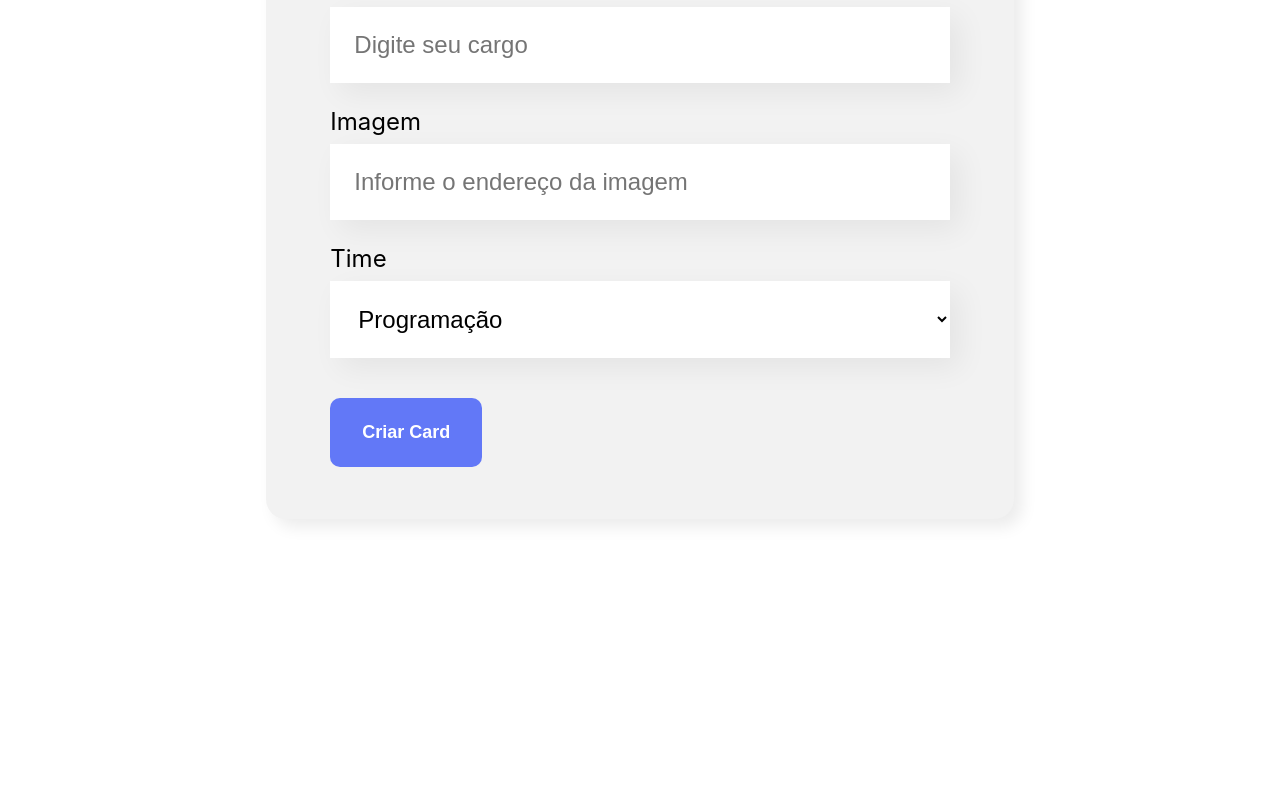
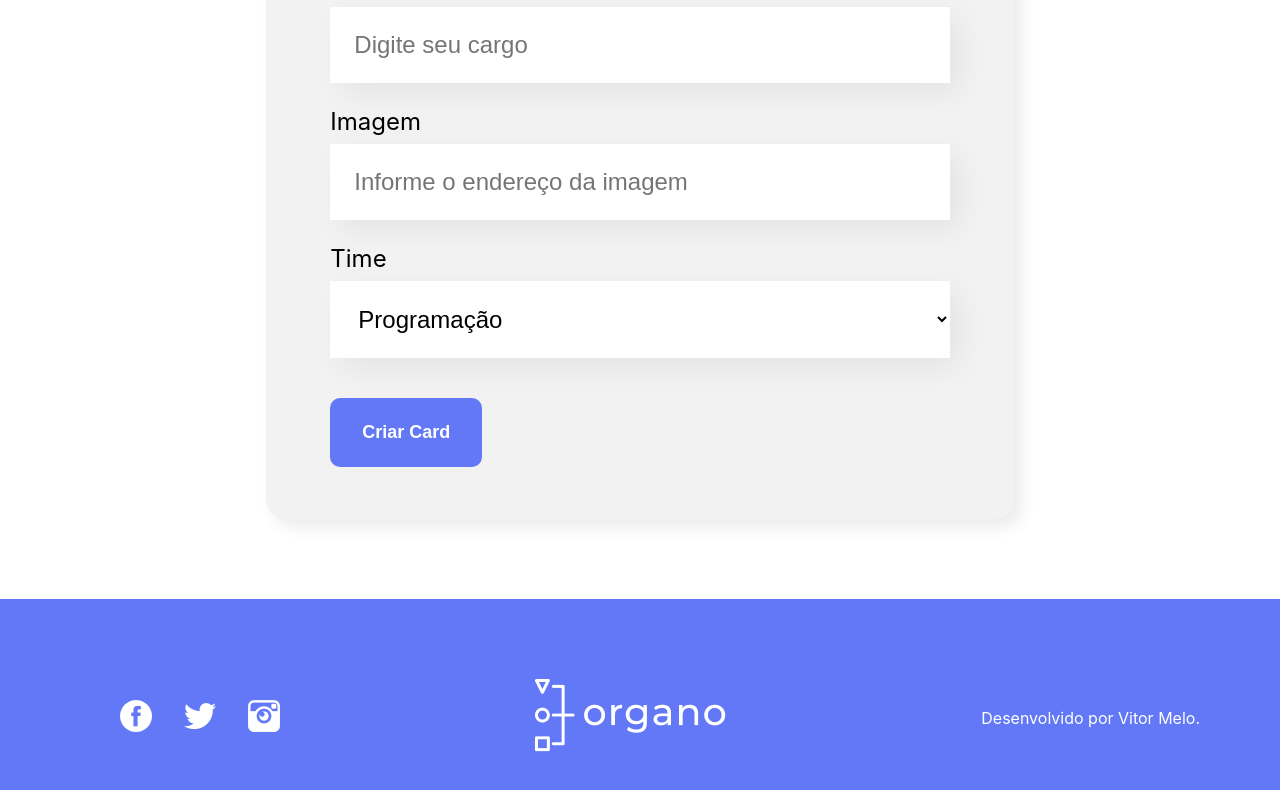
Before and after one commit to vitoramaral10/curso-react, a React (Create React App) app in the folder organo/: page / in a window 1280 px wide. Shown: the part 854-1644 px from the top of the page. Before the commit the page ends 1453 px from the top, so only its background shows below. Built offline with nearby package versions, Linux system fonts and the light colour scheme.

Commit message:
feat: Add Footer component to App
The Footer component is added to the App component to display a footer section at the bottom of the page. This improves the overall layout and design of the application.

```diff
--- a/organo/src/App.js
+++ b/organo/src/App.js
@@ -2,6 +2,7 @@
 import Banner from "./components/Banner";
 import Form from "./components/Form";
 import Team from "./components/Team";
+import Footer from "./components/Footer";
 
 function App() {
   const teams = [
@@ -65,6 +66,7 @@
           )}
         />
       ))}
+      <Footer />
     </div>
   );
 }
--- /dev/null
+++ b/organo/src/components/Footer/Footer.css
@@ -0,0 +1,17 @@
+.footer {
+  background: #6278f7;
+  color: white;
+  padding: 80px;
+  display: flex;
+  justify-content: space-between;
+  align-items: center;
+}
+
+.footer ul li {
+  display: inline-block;
+  margin-right: 32px;
+}
+
+.footer ul li:last-child {
+  margin-right: 0;
+}
--- /dev/null
+++ b/organo/src/components/Footer/index.js
@@ -0,0 +1,35 @@
+import "./Footer.css";
+
+const Footer = () => {
+  return (
+    <footer className="footer">
+      <section>
+        <ul>
+          <li>
+            <a href="facebook.com" target="_blank">
+              <img src="/imagens/fb.png" alt="" />
+            </a>
+          </li>
+          <li>
+            <a href="twitter.com" target="_blank">
+              <img src="/imagens/tw.png" alt="" />
+            </a>
+          </li>
+          <li>
+            <a href="instagram.com" target="_blank">
+              <img src="/imagens/ig.png" alt="" />
+            </a>
+          </li>
+        </ul>
+      </section>
+      <section>
+        <img src="/imagens/logo.png" alt="" />
+      </section>
+      <section>
+        <p>Desenvolvido por Vitor Melo.</p>
+      </section>
+    </footer>
+  );
+};
+
+export default Footer;
```
